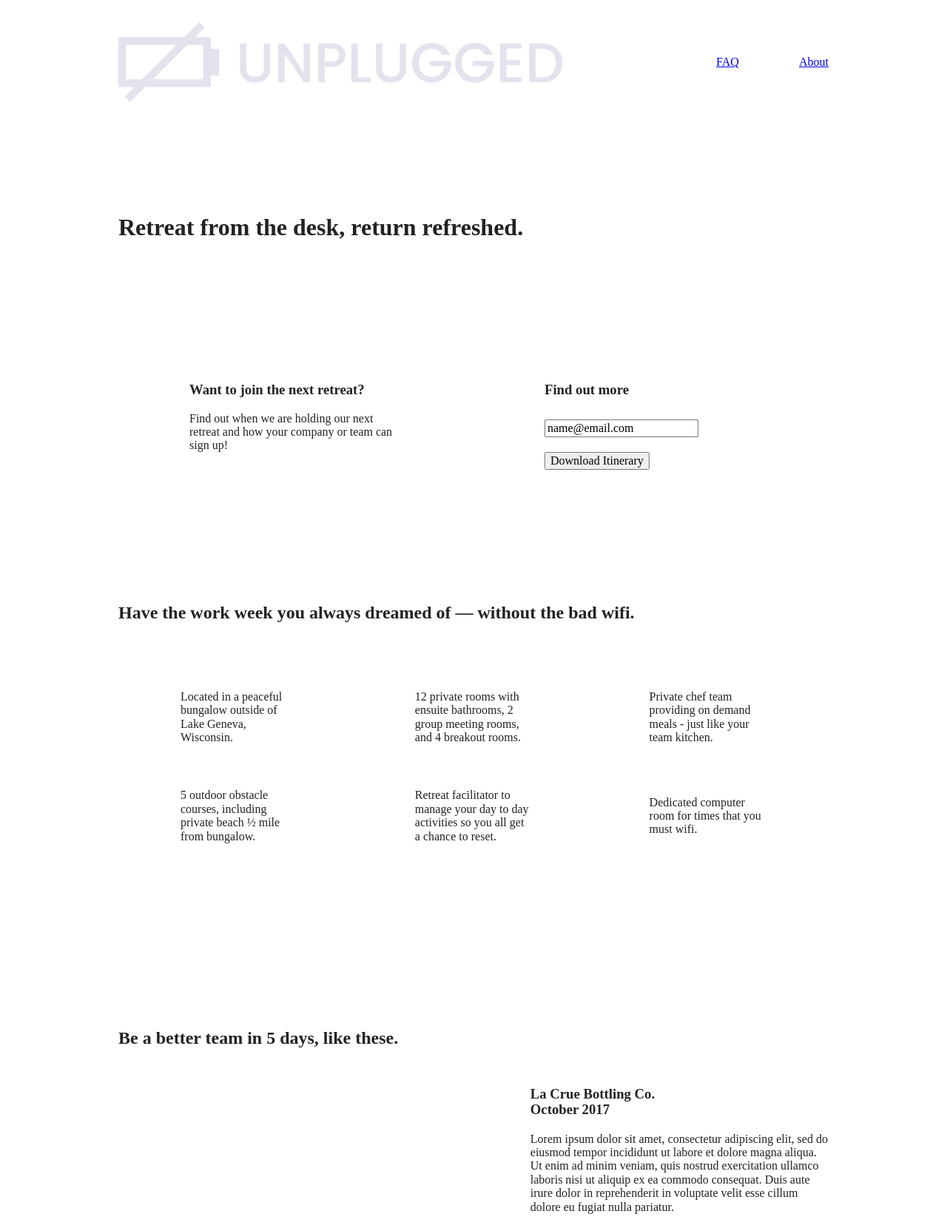
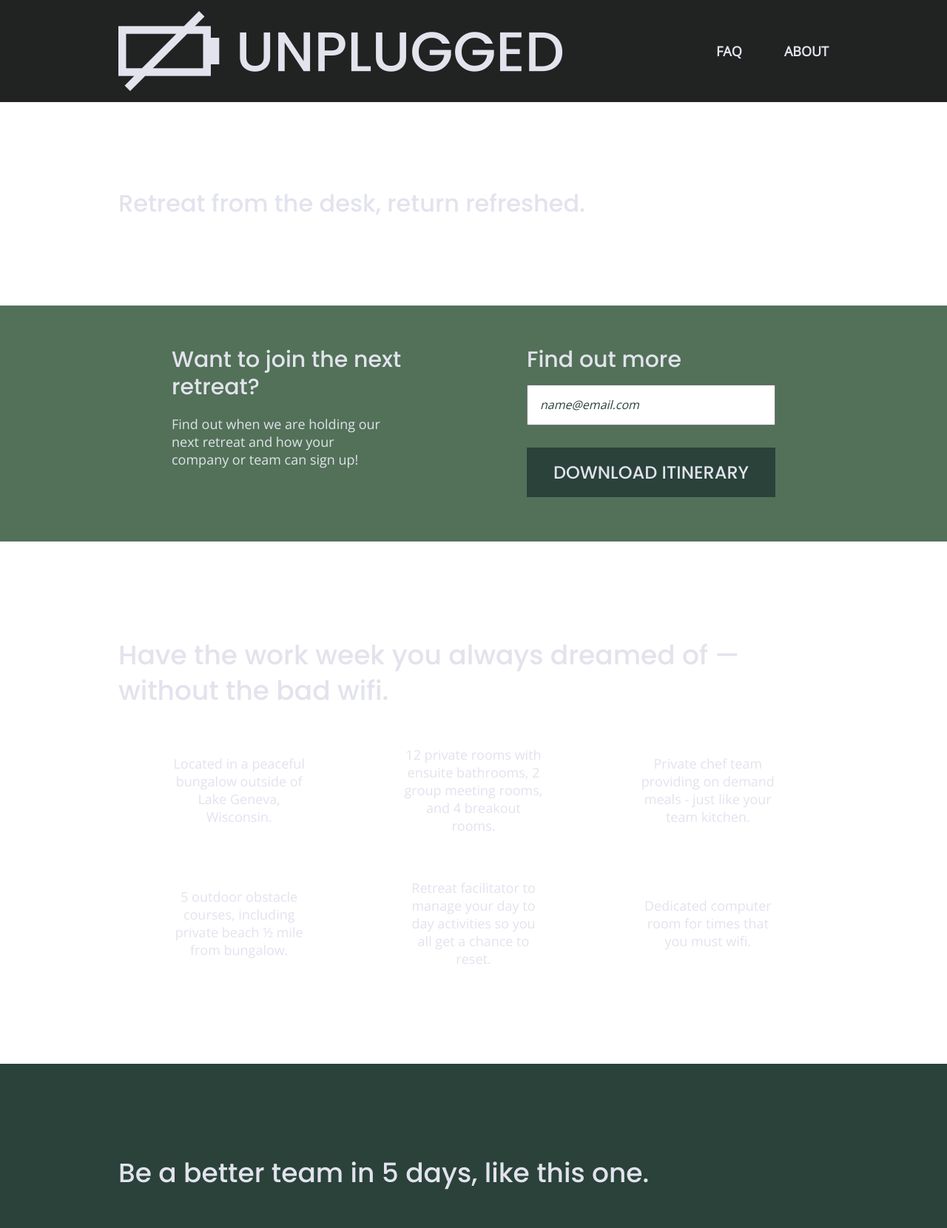
Before and after one commit to LeslieJade/unplugged-retreat, a website built with Parcel: page index.html in a window 1280 px wide. Shown: the top 1660 px of the page at 74% size. Built offline with nearby package versions, Linux system fonts and the light colour scheme.

Commit message:
Styled text for all layouts

```diff
--- a/about/index.html
+++ b/about/index.html
@@ -18,6 +18,7 @@
 
   <link rel="stylesheet" href="../css/normalize.css">
   <link rel="stylesheet" href="../css/main.css">
+  <link href="https://fonts.googleapis.com/css2?family=Open+Sans:wght@400&family=Poppins:wght@400&display=swap" rel="stylesheet">
 
   <meta name="theme-color" content="#fafafa">
 </head>
@@ -25,14 +26,14 @@
 <body>
   <header>
     <div class="content-wrapper">
-      <a href="#">
+      <a href="../index.html" target="_blank">
         <img src="../img/unpluggedlogo.png" alt="unplugged logo">
       </a>
       <div class="header-divider"></div>
       <nav>
         <ul>
           <li><a href="../faq/index.html" target="_blank">FAQ</a></li>
-          <li><a href="index.html">About</a></li>
+          <li><a href="index.html">ABOUT</a></li>
         </ul>
       </nav>
     </div>
--- a/css/main.css
+++ b/css/main.css
@@ -93,10 +93,76 @@ textarea {
   width: 90%;
 }
 
+html {
+  font-size: 16px;
+}
+
+body {
+  color: #e2e3ed;
+  font-family: 'Open Sans', sans-serif;
+  font-size: 1em;
+  text-align: left;
+}
+
+ul {
+  list-style-type: none;
+}
+
+a {
+  color: #e2e3ed;
+  text-decoration: none;
+}
+
+h1 {
+  font-family: 'Poppins', sans-serif;
+  font-size: 2.25em;
+  font-weight: 500;
+  line-height: 1.2;
+}
+
+h2 {
+  font-family: 'Poppins', sans-serif;
+  font-size: 1.875em;
+  font-weight: 500;
+}
+
+h3 {
+  font-family: 'Poppins', sans-serif;
+  font-size: 1.125em;
+  font-weight: 500;
+  margin: 5px 0;
+}
+
+h4 {
+  font-family: 'Poppins', sans-serif;
+  font-size: 1.125em;
+  font-weight:500;
+  margin: 20px 0;
+}
+
+p {
+  font-size: .875em;
+  line-height: 1.285;
+}
+
+img {
+
+}
+
+figure {
+
+}
+
+address {
+  font-style: normal;
+  text-align: center;
+}
+
 /*---------- Header - Footer Styles ----------*/
 
 header, footer {
   align-items: center;
+  background-color: #202322;
   display: flex;
   flex-flow: row wrap;
   justify-content: center;
@@ -115,6 +181,7 @@ header .content-wrapper {
 }
 
 .header-divider {
+  background: #3a3a3a;
   height: 1px;
   margin: 10px 0 20px 0;
   width: 100%;
@@ -124,6 +191,8 @@ header nav {
   align-items: center;
   display: flex;
   flex-flow: row wrap;
+  font-size: 1.125em;
+  font-weight: 700;
   justify-content: space-around;
   width: 60%;
 }
@@ -131,12 +200,12 @@ header nav {
 header nav ul {
   display: flex;
   justify-content: space-around;
-  list-style: none;
   width: 100%;
 }
 
 footer {
   flex-direction: column;
+  text-align: center;
 }
 
 footer .content-wrapper {
@@ -182,6 +251,7 @@ footer .copyright {
 
 aside {
   align-items: center;
+  background-color: #527158;
   display: flex;
   flex-flow: row wrap;
   justify-content: center;
@@ -191,6 +261,31 @@ aside {
   margin: 10px 0;
 }
 
+aside .form {
+  margin-top: 30px;
+}
+
+input[type=text] {
+  box-sizing: border-box;
+  color: #2a423a;
+  font-style: italic;
+  padding: 1em;
+  width: 100%;
+}
+
+input[type=button] {
+  background-color: #2a423a;
+  border: none;
+  color: #e2e3ed;
+  font-family: 'Poppins', Helvetica, Arial, sans-serif;
+  font-size: 1.125em;
+  font-weight: 500;
+  margin-top: 20px;
+  padding: 20px 0;
+  text-align: center;
+  text-transform: uppercase;
+  width: 100%;
+}
 /* Features */
 
 .features {
@@ -217,11 +312,13 @@ aside {
 
 .features p {
   margin: 0;
+  text-align: center;
 }
 
 /* Reviews */
 
 .reviews {
+  background-color: #2a423a;
   display: flex;
   flex-flow: row wrap;
   justify-content: center;
@@ -229,15 +326,18 @@ aside {
 
 .reviews h2 {
   margin-bottom: 30px;
+  line-height: 1;
 }
 
 .reviews h3 {
   margin: 20px 0;
+  width: 55%;
 }
 
 /*---------- Mobile Styles - About Page ----------*/
 .mission {
   align-items: center;
+  background-color: #527158;
   display: flex;
   flex-flow: row wrap;
   justify-content: center;
@@ -253,18 +353,21 @@ aside {
 
 .contact-section {
   align-items: center;
+  background-color: #2a423a;
   display: flex;
   flex-flow: row wrap;
   justify-content: center;
 }
 
-.contact-content p {
+.contact-content {
   margin: 0;
+  text-align: left;
 }
 
 /*---------- Mobile Styles - FAQ Page ----------*/
 .faq {
   align-items: center;
+  background-color: #527158;
   display: flex;
   flex-flow: row wrap;
   justify-content: center;
@@ -274,19 +377,20 @@ aside {
   align-items: center;
   display: flex;
   flex-flow: row wrap;
-  margin: 50px 0 0 0;
+  margin: 25px 0 25px 0;
 }
 
 .faq h2 {
-  margin-bottom: 30px;
+  line-height: 1;
 }
 
 .faq h4 {
+  line-height: 1.333;
   margin-bottom: 0;
 }
 
 .faq-content {
-  margin: 0 0 20px 0;
+  margin-bottom: 15px;
 }
 
 /* ==========================================================================
@@ -386,6 +490,22 @@ aside {
     max-width: 640px;
   }
 
+  h1 {
+    font-size: 3em;
+    line-height: 1;
+    margin: 0;
+  }
+
+  h2 {
+    font-size: 2.25em;
+    line-height: 1.333;
+  }
+
+  h3 {
+    font-size: 1.5em;
+    line-height: 1.25;
+  }
+
   /* Header Styles */
   header {
   justify-content: space-around;
@@ -415,9 +535,19 @@ aside {
     width: 65%;
   }
 
-  .footer-content {
+  footer h4 {
+    font-size: 1.5em;
+    margin-bottom: 40px;
+  }
+
+  footer p {
+    line-height: 1.285;
+  }
+
+  footer .footer-content {
     align-items: center;
     display: flex;
+    flex-direction: row;
     justify-content: space-between;
   }
 
@@ -447,6 +577,11 @@ aside {
   }
 
   /* Features */
+
+  .features h2 {
+    margin-bottom: 20px;
+  }
+
   .features article {
     align-items: center;
     display: flex;
@@ -456,10 +591,20 @@ aside {
   }
 
   .features .features-item-description {
-    width: 50%;
+    width: 60%;
   }
 
   /* Reviews */
+
+  .reviews h2 {
+    width: 85%;
+  }
+
+  .reviews h3 {
+    margin: 0;
+    width: 75%;
+  }
+
   .reviews article {
     display: flex;
     justify-content: space-between;
@@ -475,6 +620,7 @@ aside {
     align-items: center;
     display: flex;
     justify-content: space-between;
+    padding-top: 20px;
   }
 
   .mission-content P {
@@ -483,6 +629,10 @@ aside {
 
   .contact-section .content-wrapper h2 {
     width: 80%;
+  }
+
+  .contact-content h4 {
+    font-size: 1.5em;
   }
 
   .contact-content {
@@ -498,11 +648,17 @@ aside {
   }
 
   .faq-content {
-    width: 45%;
+   flex-basis: 45%;
   }
 
   .faq h2 {
     width: 100%;
+  }
+
+  .faq h4,
+  .faq p {
+    font-size: .875em;
+    line-height: 1.125;
   }
 }
 
@@ -514,12 +670,35 @@ aside {
     max-width: 960px;
   }
 
+  h1 {
+    font-size: 3.75em;
+    width: 70%;
+  }
+
+  h2 {
+    font-size: 2.25em;
+  }
+
+  h3,
+  h4 {
+    font-size: 1.875em;
+  }
+
+  p {
+    font-size: 1.125em;
+    line-height: 1.333;
+  }
+
+  /* Header - Footer Styles */
+  header {
+    padding: 15px 0;
+  }
+
+  footer h4 {
+    font-size: 1.875em;
+  }
+
 /*---------- Desktop Styles - Homepage ----------*/
-
-  /* Hero Area */
-  .hero-area h1 {
-    width: 60%;
-  }
 
   /* Aside */
   aside .content-wrapper {
@@ -528,7 +707,16 @@ aside {
 
   aside .content-wrapper .form-description,
   aside .content-wrapper .form {
-    width: 30%;
+    width: 35%;
+  }
+
+  .form-description p {
+    font-size: 1.125em;
+    width: 85%;
+  }
+
+  .form .download {
+    font-size: 1.5em;
   }
 
   /* Features */
@@ -541,6 +729,10 @@ aside {
   }
 
   /* Reviews */
+  .reviews h2 {
+    padding-bottom: 50px;
+  }
+
   .reviews article div {
     width: 42%;
   }
@@ -552,10 +744,21 @@ aside {
     width: 95%;
   }
 
+  .contact-content h4 {
+    font-size: 1.875em;
+  }
+
 /*---------- Desktop Styles - FAQ Page ----------*/
 
   .faq h2 {
+    font-size: 3em;
     width: 100%;
+  }
+
+  .faq h4,
+  .faq p {
+    font-size: 1.125em;
+    line-height: 1;
   }
 }
 
--- a/index.html
+++ b/index.html
@@ -18,6 +18,7 @@
 
   <link rel="stylesheet" href="css/normalize.css">
   <link rel="stylesheet" href="css/main.css">
+  <link href="https://fonts.googleapis.com/css2?family=Open+Sans:wght@400&family=Poppins:wght@400;500&display=swap" rel="stylesheet">
 
   <meta name="theme-color" content="#fafafa">
 </head>
@@ -25,14 +26,14 @@
 <body>
   <header>
     <div class="content-wrapper">
-      <a href="#">
+      <a href="index.html">
         <img src="img/unpluggedlogo.png" alt="unplugged logo">
       </a>
       <div class="header-divider"></div>
       <nav>
         <ul>
           <li><a href="faq/index.html" target="_blank">FAQ</a></li>
-          <li><a href="about/index.html" target="_blank">About</a></li>
+          <li><a href="about/index.html" target="_blank">ABOUT</a></li>
         </ul>
       </nav>
     </div>
@@ -55,7 +56,7 @@
         <div class="form">
           <h3>Find out more</h3>
           <input type="text" name="name" value="name@email.com">
-          <input type="button" value="Download Itinerary">
+          <input type="button" class="download" value="Download Itinerary">
         </div>
       </div><!--aside content-wrapper ends-->
     </aside>
@@ -94,7 +95,7 @@
 
     <section class="reviews">
       <div class="content-wrapper">
-        <h2>Be a better team in 5 days, like these.</h2>
+        <h2>Be a better team in 5 days, like this one.</h2>
         <article>
           <img src="" class="" alt=""/>
           <div>
```
Also changed, not shown: faq/index.html (+3 -2 lines).
